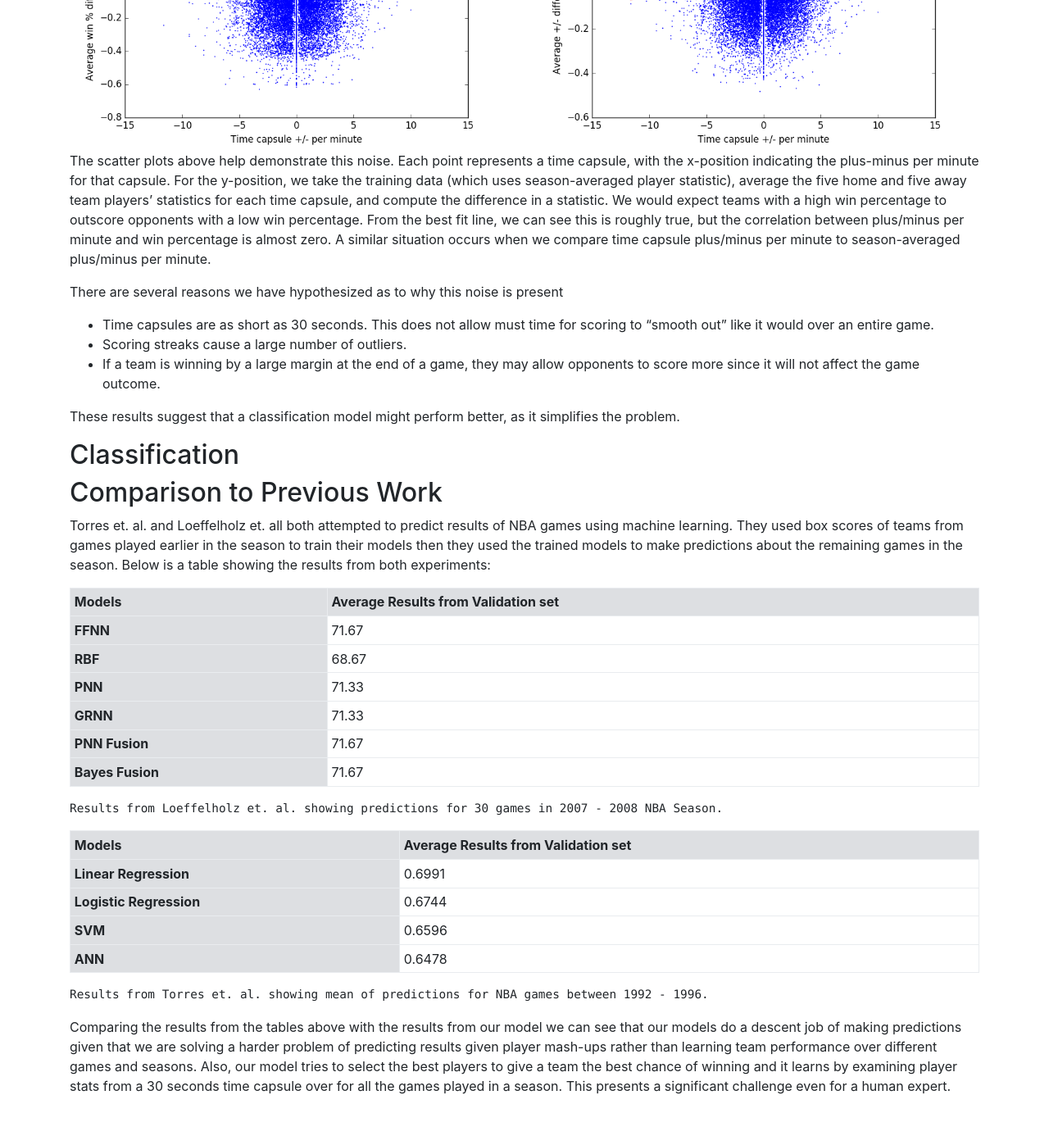
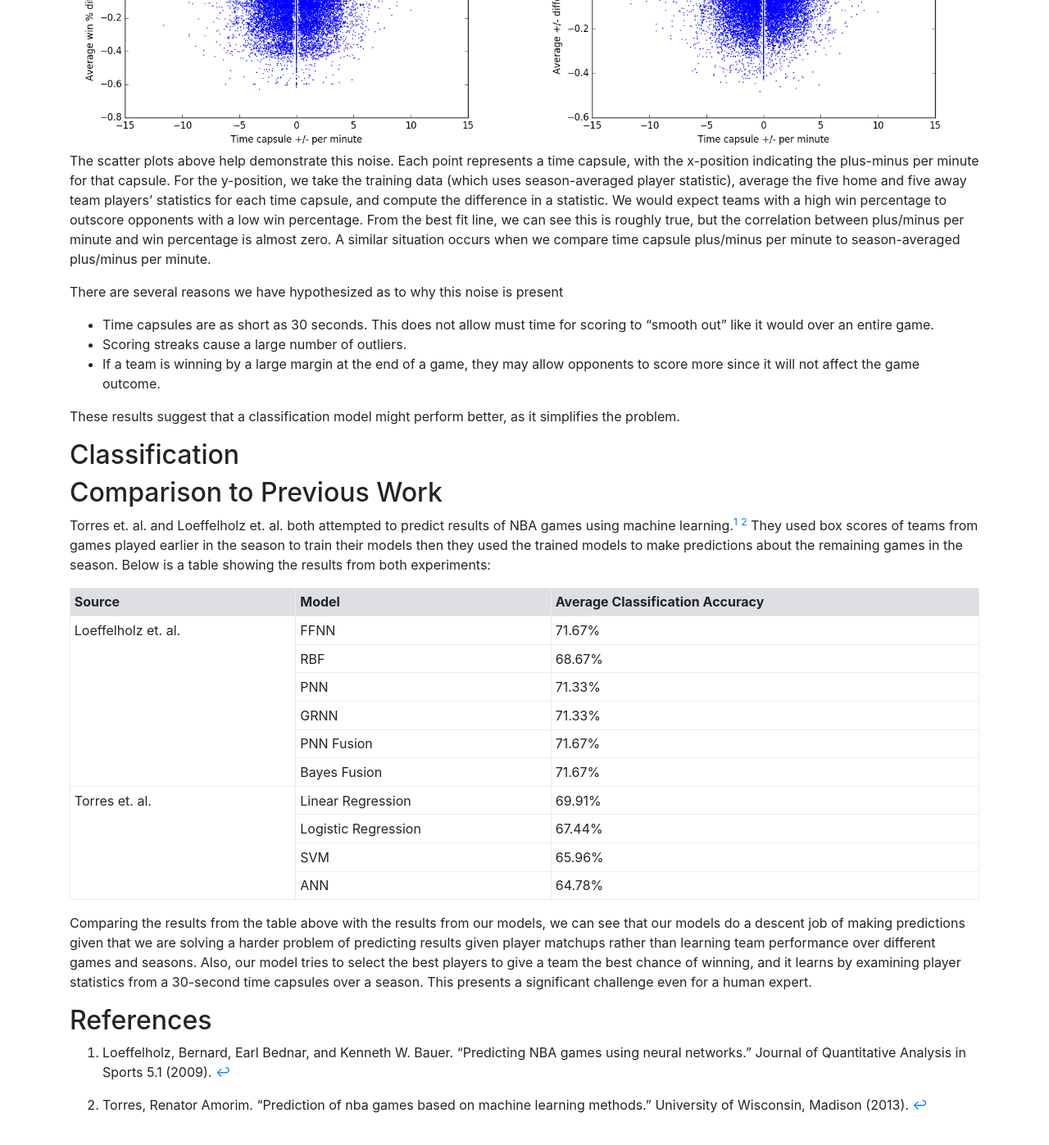
Before and after one commit to B-Ball-Brain/B-Ball-Brain.github.io, a Jekyll site: the page built from results.md, in a window 1280 px wide and 1400 px high, scrolled down 539 px. Shown: the top 1397 px of the window at 82% size. Built offline with Jekyll 4.4.1, drawn with Linux system fonts in a browser that asks for light colours; nearby versions of some CDN libraries; some web fonts are replaced.

Commit message:
Fixes to comparison to previous work

```diff
--- a/results.md
+++ b/results.md
@@ -34,66 +34,60 @@ These results suggest that a classification model might perform better, as it si
 
 ## Comparison to Previous Work
 
-Torres et. al. and Loeffelholz et. all both attempted to predict results of NBA games using machine learning. They used box scores of teams from games played earlier in the season to train their models then they used the trained models to make predictions about the remaining games in the season. Below is a table showing the results from both experiments:
+Torres et. al. and Loeffelholz et. al. both attempted to predict results of NBA games using machine learning.[^loeffelholz2009predicting] [^torres2013prediction] They used box scores of teams from games played earlier in the season to train their models then they used the trained models to make predictions about the remaining games in the season. Below is a table showing the results from both experiments:
 
 <table class="table table-bordered table-sm">
     <tr>
-    	<th class="table-secondary" colspan="1">Models</th>
-        <th class="table-secondary" rowspan="1" colspan="1">Average Results from Validation set</th>
+        <th class="table-secondary">Source</th>
+    	<th class="table-secondary">Model</th>
+        <th class="table-secondary">Average Classification Accuracy</th>
     </tr>
     <tr>
-    	<th class="table-secondary" colspan="1">FFNN</th>
-        <td>71.67</td>
+        <td rowspan="6">Loeffelholz et. al.</td>
+    	<td>FFNN</td>
+        <td>71.67%</td>
     </tr>
     <tr>
-    	<th class="table-secondary" colspan="1">RBF</th>
-        <td>68.67</td>
+    	<td>RBF</td>
+        <td>68.67%</td>
     </tr>
     <tr>
-    	<th class="table-secondary" colspan="1">PNN</th>
-        <td>71.33</td>
+    	<td>PNN</td>
+        <td>71.33%</td>
     </tr>
     <tr>
-    	<th class="table-secondary" colspan="1">GRNN</th>
-        <td>71.33</td>
+    	<td>GRNN</td>
+        <td>71.33%</td>
     </tr>
     <tr>
-    	<th class="table-secondary" colspan="1">PNN Fusion</th>
-        <td>71.67</td>
+    	<td>PNN Fusion</td>
+        <td>71.67%</td>
     </tr>
     <tr>
-    	<th class="table-secondary" colspan="1">Bayes Fusion</th>
-        <td>71.67</td>
-    </tr>
-    </table>
-
-    Results from Loeffelholz et. al. showing predictions for 30 games in 2007 - 2008 NBA Season.
-
-<table class="table table-bordered table-sm">
-    <tr>
-    	<th class="table-secondary" colspan="1">Models</th>
-        <th class="table-secondary" rowspan="1" colspan="1">Average Results from Validation set</th>
+    	<td>Bayes Fusion</td>
+        <td>71.67%</td>
     </tr>
     <tr>
-    	<th class="table-secondary" colspan="1">Linear Regression</th>
-        <td>0.6991</td>
+        <td rowspan="4">Torres et. al.</td>
+    	<td>Linear Regression</td>
+        <td>69.91%</td>
     </tr>
     <tr>
-    	<th class="table-secondary" colspan="1">Logistic Regression</th>
-        <td>0.6744</td>
+    	<td>Logistic Regression</td>
+        <td>67.44%</td>
     </tr>
     <tr>
-    	<th class="table-secondary" colspan="1">SVM</th>
-        <td>0.6596</td>
+    	<td>SVM</td>
+        <td>65.96%</td>
     </tr>
     <tr>
-    	<th class="table-secondary" colspan="1">ANN</th>
-        <td>0.6478</td>
+    	<td>ANN</td>
+        <td>64.78%</td>
     </tr>
+</table>
 
-    </table>
+Comparing the results from the table above with the results from our models, we can see that our models do a descent job of making predictions given that we are solving a harder problem of predicting results given player matchups rather than learning team performance over different games and seasons. Also, our model tries to select the best players to give a team the best chance of winning, and it learns by examining player statistics from a 30-second time capsules over a season. This presents a significant challenge even for a human expert.
 
-    Results from Torres et. al. showing mean of predictions for NBA games between 1992 - 1996.
-
-
-Comparing the results from the tables above with the results from our model we can see that our models do a descent job of making predictions given that we are solving a harder problem of predicting results given player mash-ups rather than learning team performance over different games and seasons. Also, our model tries to select the best players to give a team the best chance of winning and it learns by examining player stats from a 30 seconds time capsule over for all the games played in a season. This presents a significant challenge even for a human expert.
+## References
+[^loeffelholz2009predicting]: Loeffelholz, Bernard, Earl Bednar, and Kenneth W. Bauer. "Predicting NBA games using neural networks." Journal of Quantitative Analysis in Sports 5.1 (2009).
+[^torres2013prediction]: Torres, Renator Amorim. "Prediction of nba games based on machine learning methods." University of Wisconsin, Madison (2013).
```
